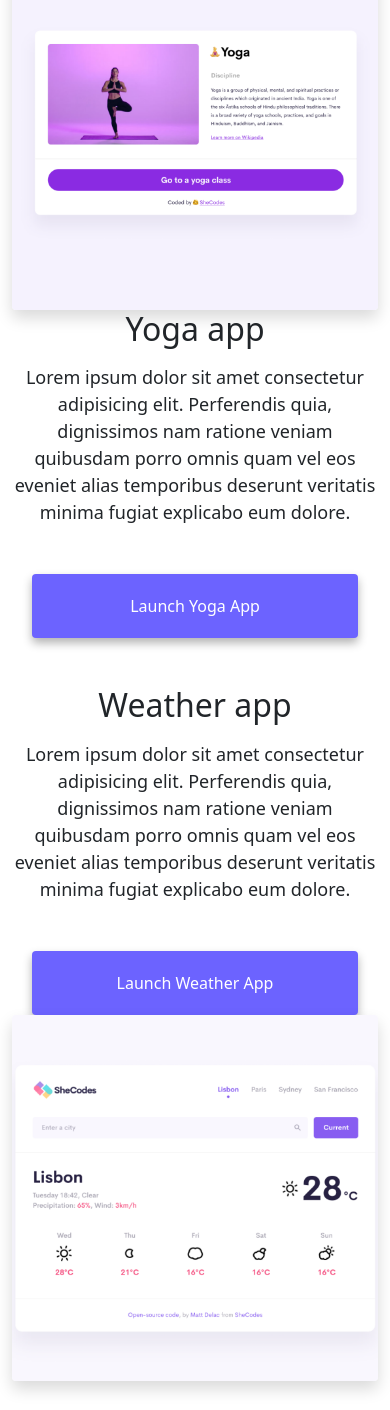
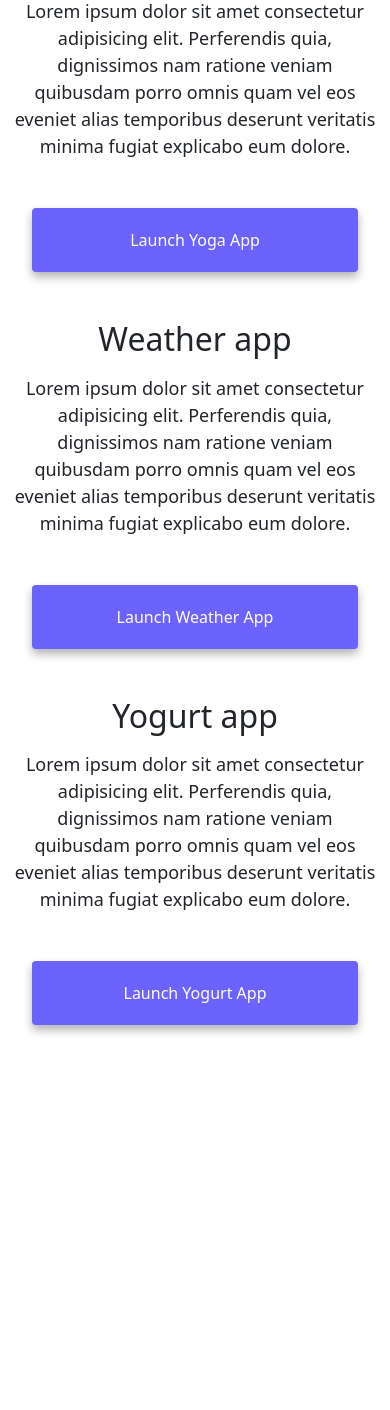
Before and after one commit to akhona-mazingisa/Advanced-Tools-homework-challenge, a plain HTML site: page index.html in a window 390 px wide. Shown: the part 590-2000 px from the top of the page. After the commit the page ends 1715 px from the top, so only its background shows below. Drawn offline with nearby package versions, Linux system fonts and the light colour scheme.

Commit message:
Updated index.html

```diff
--- a/index.html
+++ b/index.html
@@ -61,7 +61,7 @@
     <div class="container">
       <div class="row">
         <div class="col-sm-6">
-          <img src="images/yoga.png" class="img-fluid shadow rounded" alt="Yoga Project" />
+          <img src="images/yoga.png" class="img-fluid shadow rounded d-none d-sm-block" alt="Yoga Project" />
         </div>
         <div class="col-sm-6">
           <h2 class="mb-3">Yoga app</h2>
@@ -92,12 +92,12 @@
           </div>
         </div>
         <div class="col-sm-6">
-          <img src="images/weather.png" class="img-fluid shadow rounded" alt="Weather Project" />
+          <img src="images/weather.png" class="img-fluid shadow rounded d-none d-sm-block" alt="Weather Project" />
         </div>
       </div>
       <div class="row mt-5">
         <div class="col-sm-6">
-          <img src="images/yogurt.png" class="img-fluid shadow rounded" alt="Yogurt Project" />
+          <img src="images/yogurt.png" class="img-fluid shadow rounded d-none d-sm-block" alt="Yogurt Project" />
         </div>
         <div class="col-sm-6">
           <h2 class="mb-3">Yogurt app</h2>
```
